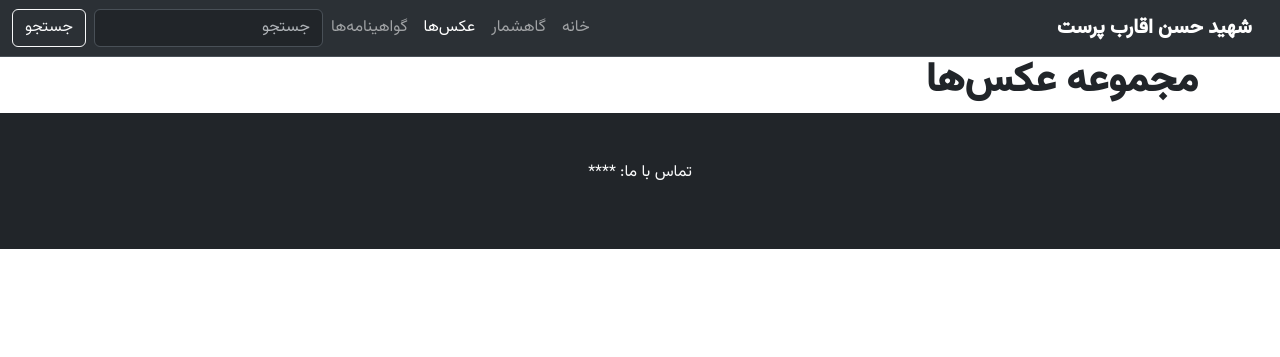
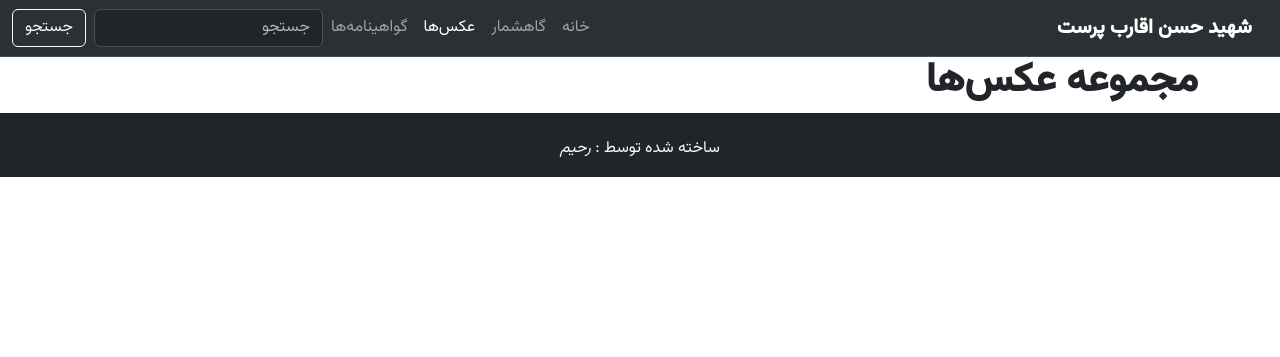
Before and after one commit to Rahimz/hassan_web, a Django app: page /galleries/ in a window 1280 px wide. Shown: the top 357 px of the page. Run offline with Django 5.2, Linux system fonts and the light colour scheme; data that the repository does not hold is empty; parts of the project's set-up code (start-up, migrations or seed data) failed here and were passed over.

```diff
--- a/templates/_footer.html
+++ b/templates/_footer.html
@@ -1,10 +1,12 @@
 <div class="container-fluid bg-dark text-light">
-    <div class="row text-center py-5">
+    <div class="row text-center pt-4 ">
         <div class="col">
+            <p>ساخته شده توسط : <i>رحیم</i></p>
+            {% comment %}
             <p>تماس با ما:
                 <span dir="ltr">****</span>
             </p>
+            {% endcomment %}
         </div>
-
     </div>
 </div>
```
